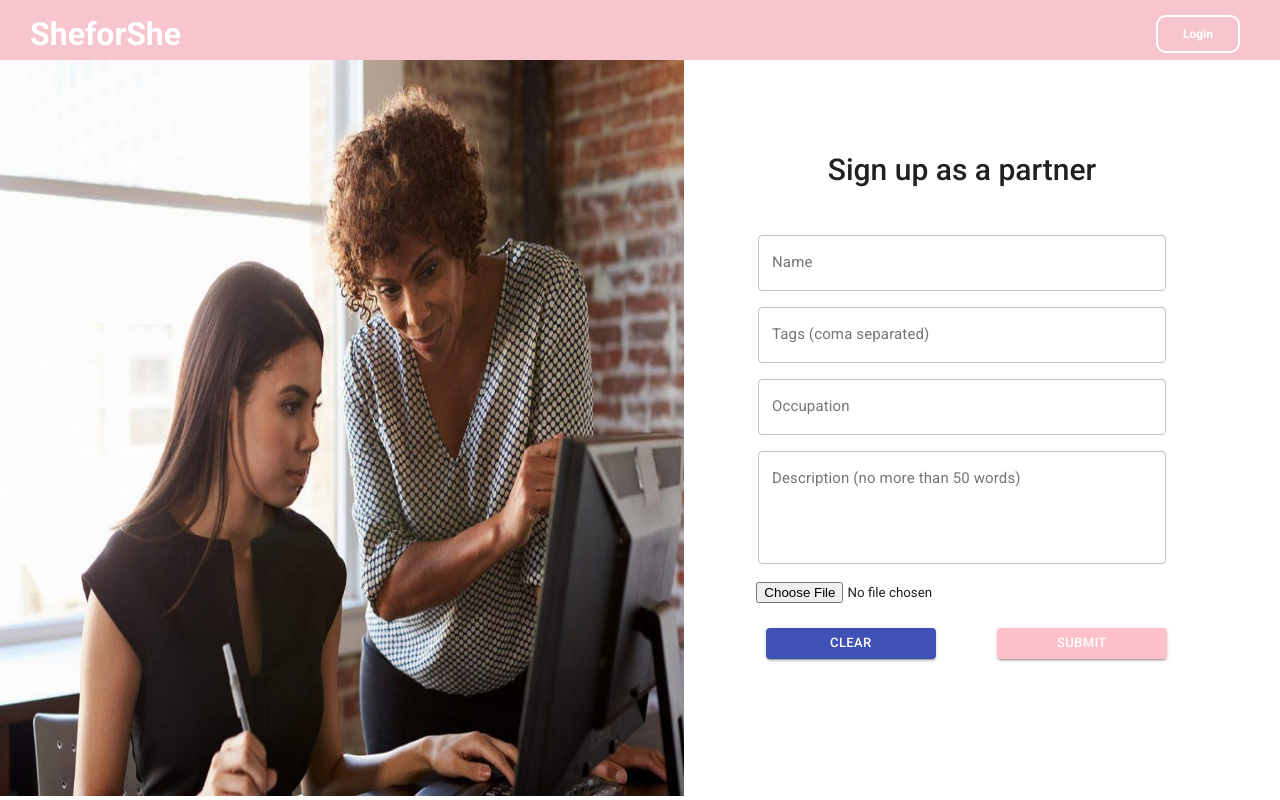
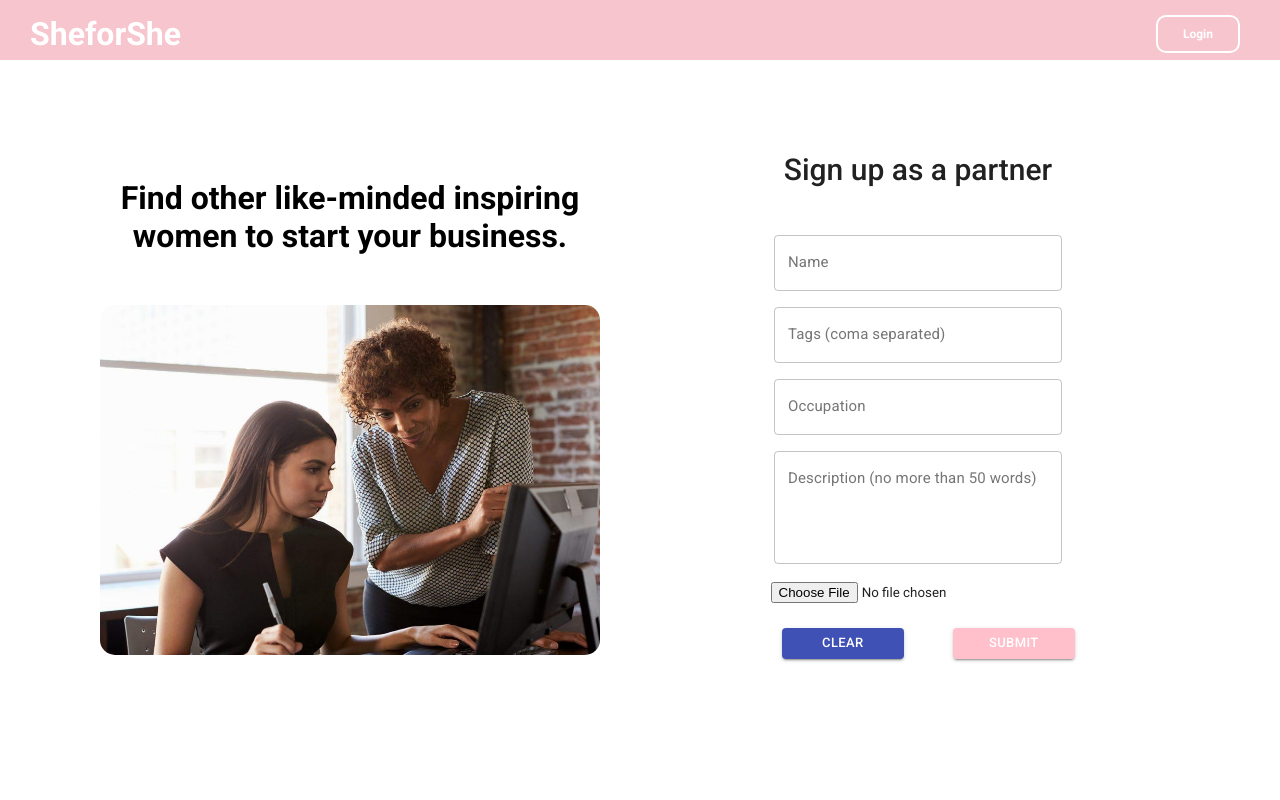
Before and after one commit to yuenkm40/sheforshe, a React (Create React App) app in the folder app/client/: page /admin in a window 1280 px wide. Built offline with nearby package versions, Linux system fonts and the light colour scheme.

Commit message:
added email service for event registration

```diff
--- a/app/client/src/components/events/Events.jsx
+++ b/app/client/src/components/events/Events.jsx
@@ -42,7 +42,7 @@ export default function Events() {
         <div className="inner-banner">
           <h1>Attend life changing events.</h1>
           <button> <NavLink to="/createEvent">
-                  Create your event!
+                  Organize an event
               </NavLink></button>
         </div>
       </div>
--- a/app/client/src/components/events/EventsCard.jsx
+++ b/app/client/src/components/events/EventsCard.jsx
@@ -1,5 +1,4 @@
 import React from 'react'
-import Connect from '../assets/connect.jpg'
 import {useNavigate} from 'react-router-dom';
 import {LocationOn} from '@material-ui/icons';
 
--- a/app/client/src/components/events/createEvent/CreateEvent.jsx
+++ b/app/client/src/components/events/createEvent/CreateEvent.jsx
@@ -1,13 +1,14 @@
 import EventForm from './EventForm'
 import './createEvent.scss'
-import Empowerment from '../../assets/mentor.jpg';
+import Event from '../../assets/connect.jpg';
 
 export default function CreateEvent() {
 
   return (
     <div className="admin">
       <div className="left">
-      <img src={Empowerment} alt=""></img>
+      <h1>Share inspiring stories with hundreds of other women entrepreneurs.</h1>
+      <img src={Event} alt=""></img>
 
       </div>
       <div className="right">
--- a/app/client/src/components/events/createEvent/createEvent.scss
+++ b/app/client/src/components/events/createEvent/createEvent.scss
@@ -9,12 +9,25 @@
     .left{
 
         display:flex;
-        flex:0.6;
-        align-items:flex-start;
-        justify-content:flex-start;
+        flex:0.5;
+        align-items:center;
+        justify-content:center;
+        flex-direction: column;
+        margin-right:100px;
+        h1{
+            width:80%;
+            text-align:center;
+            margin-top:100px;
+            margin-left:100px;
+
+        }
         img{
-            height:92vh;
-            width:100%;
+            height:350px;
+            width:500px;
+            margin-left:100px;
+            margin-top:50px;
+            border-radius: 15px;
+
         }
     }
     .right{
--- a/app/client/src/components/events/eventDetails/EventDetails.jsx
+++ b/app/client/src/components/events/eventDetails/EventDetails.jsx
@@ -1,6 +1,7 @@
 import React, { useEffect, useState } from 'react';
 import { useParams } from 'react-router-dom';
-import './EventDetails.scss'
+import './EventDetails.scss';
+import emailjs from 'emailjs-com';
 
 import EventDetailsBanner from './EventDetailsBanner';
 import EventCarousel from './EventCarousel';
@@ -11,6 +12,7 @@ import Map from '../../map/Map'
 import {loadStripe} from '@stripe/stripe-js'
 
 let stripePromise;
+
 const getStripe = () => {
     if (!stripePromise) {
         stripePromise = loadStripe("pk_test_51LDfPHD9ajsPR22OgcpJizuA1tqOF04Mn5YnOXtfxm9e6rsysyZU4pGEidM0OrzVbzjOVyG6d5P7ayaIlkUzw0Zm00sS4xMcDE");
@@ -20,8 +22,10 @@ const getStripe = () => {
 
 
 
+
 function EventDetails() {
     const[eventDetail, setEventDetail] = useState();
+
     const { id } = useParams();
     const [stripeError,setStripeError] = useState(null);
     const [isLoading,setLoading] = useState(false);
@@ -35,6 +39,7 @@ function EventDetails() {
         successUrl: `${window.location.origin}/success`,
         cancelUrl:`${window.location.origin}/cancel`
     };
+
     const redirectToCheckout = async () => {
         setLoading(true);
         console.log("redirectToCheckout");
@@ -49,7 +54,19 @@ function EventDetails() {
         setLoading(false);
     }
     if (stripeError) alert(stripeError);
-
+    const sendEmail = (e) => {
+        // e.preventDefault();
+        var templateParams = {
+            event_name: eventDetail.title,
+            Address:eventDetail.address,
+        };
+        emailjs.send('sheforshe_emailer', 'template_47be9l2',templateParams,'ib71AEjo8-tLWEakh')
+          .then((result) => {
+              console.log(result.text);
+          }, (error) => {
+              console.log(error.text);
+          });
+    }
     //Load event data
     useEffect(() => {
         const sendRequest = async () => {
@@ -78,7 +95,7 @@ function EventDetails() {
                 </div>
                 <div className="description">
                     <div className="descriptionWrap">
-                        <Typography variant="h4" component="p" style={{marginTop:15}}>
+                        <Typography variant="h4" component="p" style={{marginTop:15}} >
                             <strong>{eventDetail?.title}</strong>
                         </Typography>
                         <div className='caption'>
@@ -148,7 +165,7 @@ function EventDetails() {
                             </div>
                         <Divider style={{ margin: '25px 0' }} />
                         <Button type="submit" fullWidth variant="contained" style={{borderRadius:15, color:'white', backgroundColor:'rgb(' + 221 + ',' + 132 + ',' + 132 + ')'}}
-                            onClick={redirectToCheckout}
+                            onClick={() => {sendEmail();redirectToCheckout();}}
                             disabled={isLoading}
                         >
                             {isLoading? "Loading...":"Register for event"}
--- a/app/client/src/components/events/eventDetails/EventDetailsBanner.jsx
+++ b/app/client/src/components/events/eventDetails/EventDetailsBanner.jsx
@@ -11,10 +11,10 @@ function EventDetailsBanner() {
     return(
         <div className='top-banner'>
             <div className='event-details'>
-                <Button type="submit" width="auto" variant="contained" style={{fontSize:12, borderRadius:15, color:'white', backgroundColor:'rgb(' + 221 + ',' + 132 + ',' + 132 + ')'}}>
+                {/* <Button type="submit" width="auto" variant="contained" style={{fontSize:12, borderRadius:15, color:'white', backgroundColor:'rgb(' + 221 + ',' + 132 + ',' + 132 + ')'}}>
                     Go to your events
                     <CalendarToday fontSize="small" style={{ color: 'white', marginLeft:'8px' }}/>
-                </Button>
+                </Button>    */}
             </div>
         </div>
     );
--- a/app/client/src/components/events/events.scss
+++ b/app/client/src/components/events/events.scss
@@ -53,8 +53,9 @@
                     font-weight:600;
                     border-radius:15px;
                     margin-top: 10px;
-                    height: 50px;
-                    width:200px;
+                    height: 40px;
+                    width:160px;
+
                     cursor:pointer;
                     color:rgb(57, 134, 160);
                     background-color:transparent;
--- a/app/client/src/components/partners/form/Admin.jsx
+++ b/app/client/src/components/partners/form/Admin.jsx
@@ -8,6 +8,7 @@ export default function Admin() {
   return (
     <div className="admin">
       <div className="left">
+      <h1>Find other like-minded inspiring women to start your business.</h1>
       <img src={Empowerment} alt=""></img>
 
       </div>
--- a/app/client/src/components/partners/form/admin.scss
+++ b/app/client/src/components/partners/form/admin.scss
@@ -9,12 +9,15 @@
     .left{
 
         display:flex;
-        flex:0.6;
+        flex:0.5;
         align-items:flex-start;
         justify-content:flex-start;
+        h1{
+            width:80%;
+        }
         img{
-            height:92vh;
-            width:100%;
+            height:200px;
+            width:200px;
         }
     }
     .right{
```
Also changed, not shown: app/client/src/components/assets/events.png (added), app/client/src/components/assets/partners.png (added).
